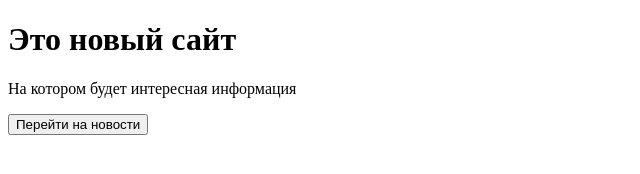
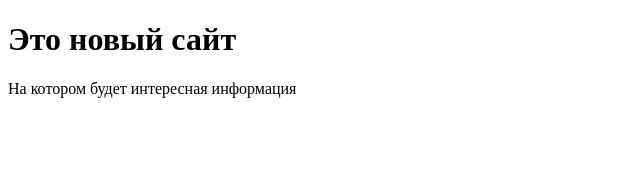
Before and after one commit to goosemaker59/New, a plain HTML site: page index.html in a window 1280 px wide. Shown: the whole page, without its empty margins (0-640 px from the left). Drawn offline with Linux system fonts and the light colour scheme.

Commit message:
Button remove

```diff
--- a/index.html
+++ b/index.html
@@ -7,6 +7,5 @@
     <body>
         <h1>Это новый сайт</h1>
         <p>На котором будет интересная информация</p>
-        <button>Перейти на новости</button>
     </body>
 </html>
```
